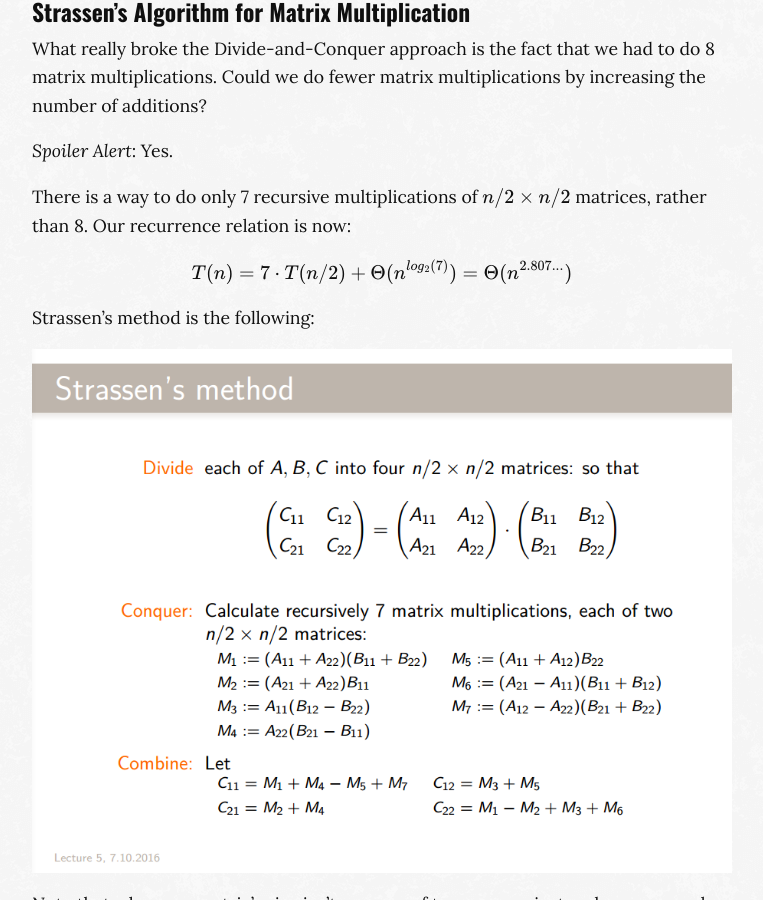
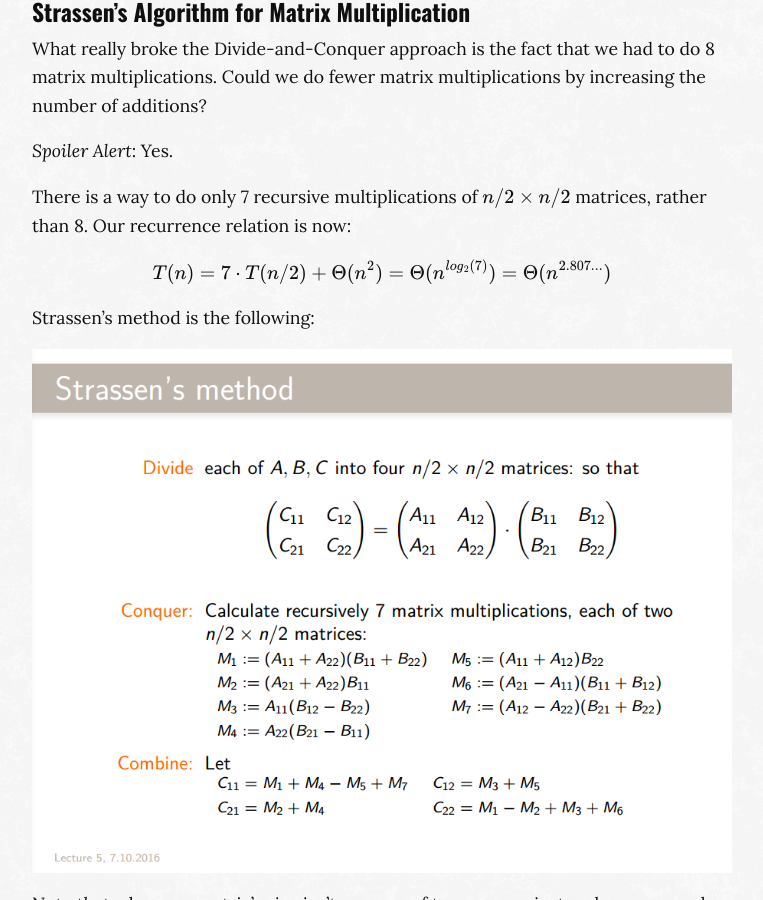
Before and after one commit to MaximeKjaer/kjaer.io, a Jekyll site: the page built from _posts/2016-09-23-algorithms.md, in a window 1280 px wide and 900 px high, scrolled down 14380 px. Shown: the whole window, without its empty margins (258-1021 px from the left). Built offline with Jekyll 4.4.1, drawn with Linux system fonts in a browser that asks for light colours; formulas are drawn with MathJax 3; comment, search, counter and statistics services are not loaded.

Commit message:
Fix mistake in Algorithms notes

```diff
--- a/_posts/2016-09-23-algorithms.md
+++ b/_posts/2016-09-23-algorithms.md
@@ -304,7 +304,7 @@ What really broke the Divide-and-Conquer approach is the fact that we had to do
 
 There is a way to do only 7 recursive multiplications of $$n/2\times n/2$$ matrices, rather than 8. Our recurrence relation is now:
 
-$$ T(n) = 7\cdot T(n/2) + \Theta(n^{log_2(7)}) = \Theta(n^{2.807...}) $$
+$$ T(n) = 7\cdot T(n/2) + \Theta(n^2) = \Theta(n^{log_2(7)}) = \Theta(n^{2.807...}) $$
 
 Strassen's method is the following:
 
```
